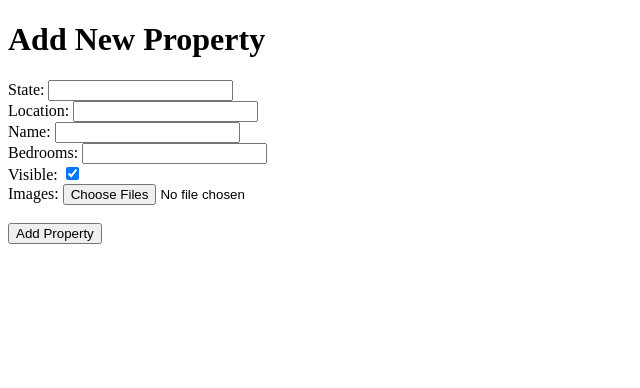
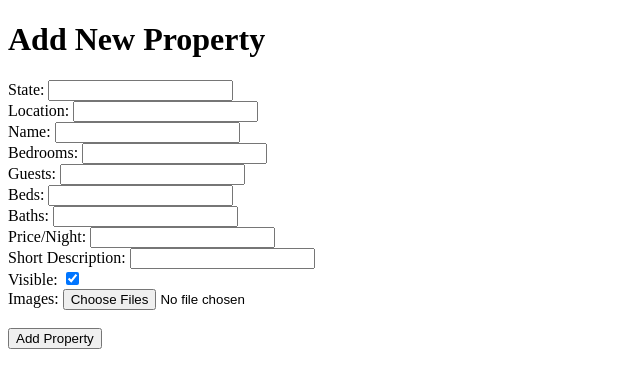
Before and after one commit to krunal4532/gah-admin-backend, a Flask app: page /admin/properties/add in a window 1280 px wide. Shown: the top 388 px of the page, without its empty margins (0-640 px from the left). Run offline with Flask 3, Linux system fonts and the light colour scheme; the visitor is signed in with stand-in values (Sample User, id 1); some libraries are stand-ins or nearby versions.

Commit message:
Add missing fields to add_property.html form

```diff
--- a/templates/admin/add_property.html
+++ b/templates/admin/add_property.html
@@ -1,4 +1,3 @@
-
 <!-- templates/admin/add_property.html -->
 <!DOCTYPE html>
 <html lang="en">
@@ -9,12 +8,18 @@
 <body>
     <h1>Add New Property</h1>
     <form action="{{ url_for('add_property') }}" method="post" enctype="multipart/form-data">
-        <label>State: <input type="text" name="state"></label><br>
-        <label>Location: <input type="text" name="location"></label><br>
-        <label>Name: <input type="text" name="name"></label><br>
-        <label>Bedrooms: <input type="number" name="bedrooms"></label><br>
+        <label>State: <input type="text" name="state" required></label><br>
+        <label>Location: <input type="text" name="location" required></label><br>
+        <label>Name: <input type="text" name="name" required></label><br>
+        <label>Bedrooms: <input type="number" name="bedrooms" required></label><br>
+        <label>Guests: <input type="number" name="guests" required></label><br>
+        <label>Beds: <input type="number" name="beds" required></label><br>
+        <label>Baths: <input type="number" name="baths" required></label><br>
+        <label>Price/Night: <input type="number" name="price_per_night" step="0.01" required></label><br>
+        <label>Short Description: <input type="text" name="short_description" maxlength="255"></label><br>
         <label>Visible: <input type="checkbox" name="visible" value="1" checked></label><br>
-        <label>Images: <input type="file" name="images" multiple></label><br><br>
+        <label>Images: <input type="file" name="images" multiple required></label><br><br>
+
         <input type="submit" value="Add Property">
     </form>
 </body>
```
